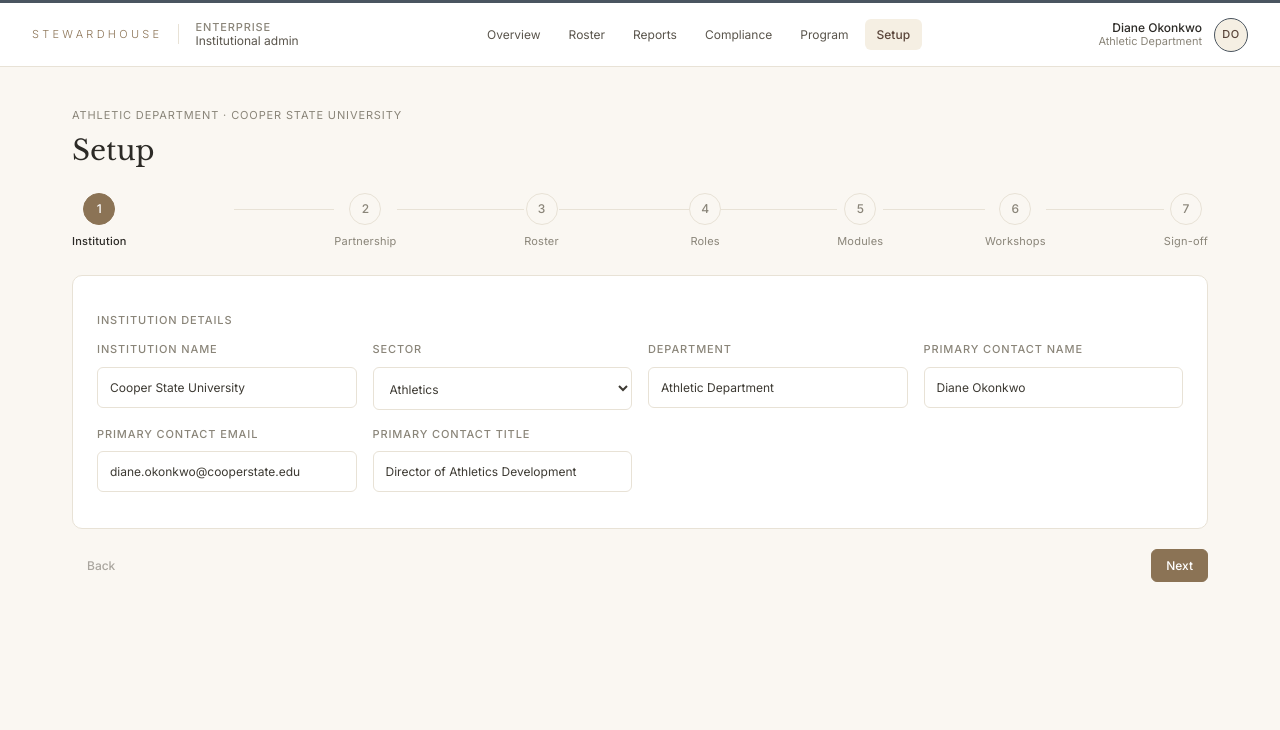
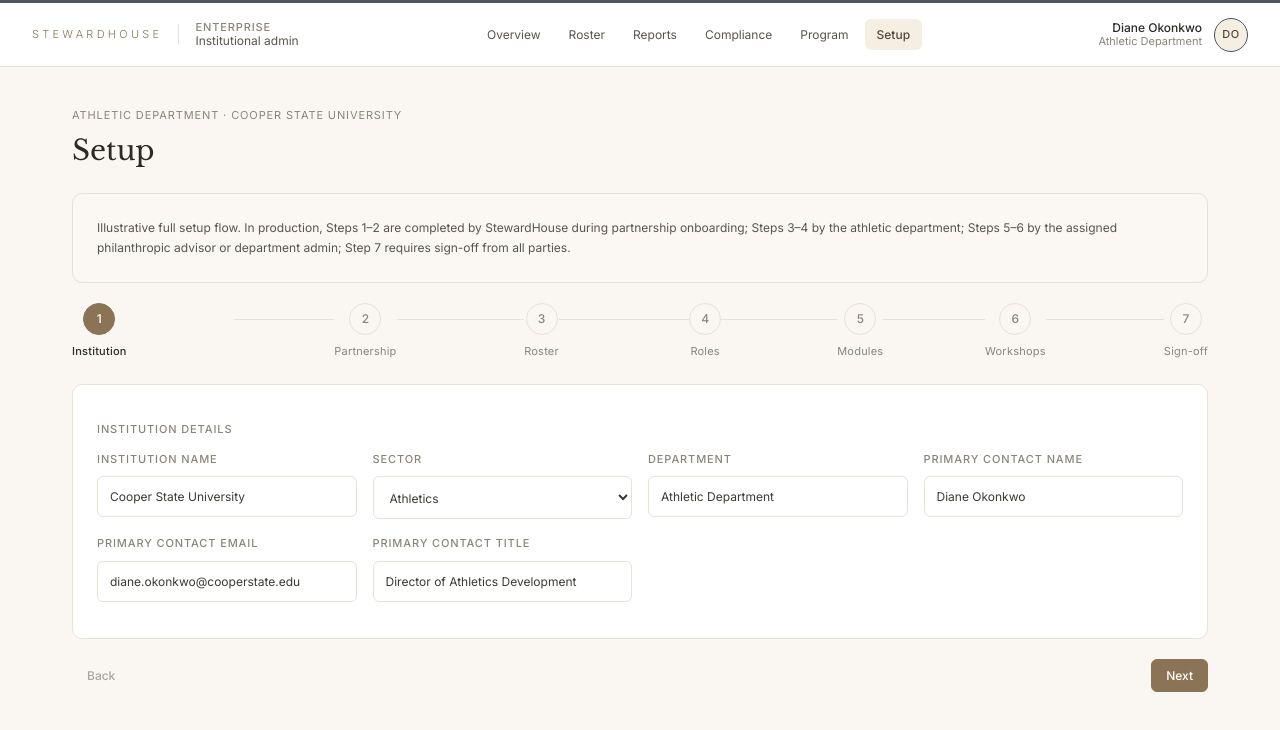
Before and after one commit to talabifaouzi/stewardhouse-app, a React (Vite) app: page /enterprise/setup in a window 1280 px wide. Shown: the top 730 px of the page. Built offline with nearby package versions, Linux system fonts and the light colour scheme.

Commit message:
Enterprise: polish quick wins + Setup multi-party banner (slice 8.4)

```diff
--- a/src/components/Modal.jsx
+++ b/src/components/Modal.jsx
@@ -109,7 +109,7 @@ export function Modal({ isOpen, onClose, title, children }) {
 const backdropStyle = {
   position: 'fixed',
   inset: 0,
-  background: 'rgba(0, 0, 0, 0.5)',
+  background: 'var(--sh-overlay-bg)',
   zIndex: 1000,
   display: 'flex',
   alignItems: 'center',
@@ -125,7 +125,7 @@ const panelStyle = {
   width: '100%',
   maxHeight: '80vh',
   overflow: 'auto',
-  boxShadow: '0 4px 24px rgba(0, 0, 0, 0.12)',
+  boxShadow: 'var(--sh-shadow-modal)',
 };
 
 const headerStyle = {
--- a/src/styles/tokens.css
+++ b/src/styles/tokens.css
@@ -85,4 +85,8 @@
   --sh-transition-fast: 120ms ease;
   --sh-transition: 200ms ease;
   --sh-transition-slow: 320ms ease;
+
+  /* Effects */
+  --sh-overlay-bg: rgba(0, 0, 0, 0.5);
+  --sh-shadow-modal: 0 4px 24px rgba(0, 0, 0, 0.12);
 }
--- a/src/surfaces/enterprise/EnterpriseOverview.jsx
+++ b/src/surfaces/enterprise/EnterpriseOverview.jsx
@@ -49,7 +49,7 @@ export default function EnterpriseOverview() {
       <p style={eyebrowStyle}>Athletic Department · Cooper State University</p>
       <h1 style={titleStyle}>Program overview</h1>
       <p style={subtitleStyle}>
-        Department-wide view of the StewardHouse program. Athletes participate as individuals; the department supports structurally — not advisorially.
+        Athletes participate as individuals; the department supports structurally — not advisorially.
       </p>
 
       {/* Primary stat grid — each tile drills into a filtered athlete list */}
--- a/src/surfaces/enterprise/EnterpriseRoster.jsx
+++ b/src/surfaces/enterprise/EnterpriseRoster.jsx
@@ -59,7 +59,6 @@ export default function EnterpriseRoster() {
                 <th style={thStyle}>Name</th>
                 <th style={thStyle}>Sport</th>
                 <th style={thStyle}>Year</th>
-                <th style={thStyle}>Position</th>
                 <th style={thStyle}>Status</th>
                 <th style={thStyle}>GPS</th>
                 <th style={thStyle}>Lessons</th>
@@ -76,7 +75,6 @@ export default function EnterpriseRoster() {
                     <td style={tdStyle(isLast)}>{a.name}</td>
                     <td style={tdStyle(isLast)}>{a.sport}</td>
                     <td style={tdStyle(isLast)}>{a.year}</td>
-                    <td style={tdStyle(isLast)}>{a.position}</td>
                     <td style={tdStyle(isLast)}>{statusFor(a)}</td>
                     <td style={tdStyle(isLast)}>{a.gpsCompleted ? a.gpsDate : '—'}</td>
                     <td style={tdStyle(isLast)}>{a.lessons}</td>
@@ -181,7 +179,7 @@ const thStyle = {
   letterSpacing: '0.08em',
   fontWeight: 500,
   padding: 'var(--sh-space-3) var(--sh-space-3)',
-  borderBottom: `1px solid var(--sh-card-border)`,
+  borderBottom: 'var(--sh-border-thin)',
   whiteSpace: 'nowrap',
 };
 
@@ -190,7 +188,7 @@ function tdStyle(isLast) {
     fontSize: 'var(--sh-text-sm)',
     color: 'var(--sh-text-body)',
     padding: 'var(--sh-space-3) var(--sh-space-3)',
-    borderBottom: isLast ? 'none' : `1px solid var(--sh-card-border)`,
+    borderBottom: isLast ? 'none' : 'var(--sh-border-thin)',
     lineHeight: 1.5,
     verticalAlign: 'top',
     whiteSpace: 'nowrap',
--- a/src/surfaces/enterprise/setup/SetupWizard.jsx
+++ b/src/surfaces/enterprise/setup/SetupWizard.jsx
@@ -130,6 +130,12 @@ export default function SetupWizard() {
     <main style={mainStyle}>
       <p style={eyebrowStyle}>Athletic Department · Cooper State University</p>
       <h1 style={titleStyle}>Setup</h1>
+
+      <Card tint style={{ marginBottom: 'var(--sh-space-5)' }}>
+        <p style={bannerNoteStyle}>
+          Illustrative full setup flow. In production, Steps 1–2 are completed by StewardHouse during partnership onboarding; Steps 3–4 by the athletic department; Steps 5–6 by the assigned philanthropic advisor or department admin; Step 7 requires sign-off from all parties.
+        </p>
+      </Card>
 
       <Stepper
         steps={STEPS}
@@ -895,3 +901,10 @@ const confirmationTextStyle = {
   color: 'var(--sh-text-body)',
   lineHeight: 1.65,
 };
+
+const bannerNoteStyle = {
+  fontSize: 'var(--sh-text-sm)',
+  color: 'var(--sh-text-secondary)',
+  lineHeight: 1.65,
+  margin: 0,
+};
```
